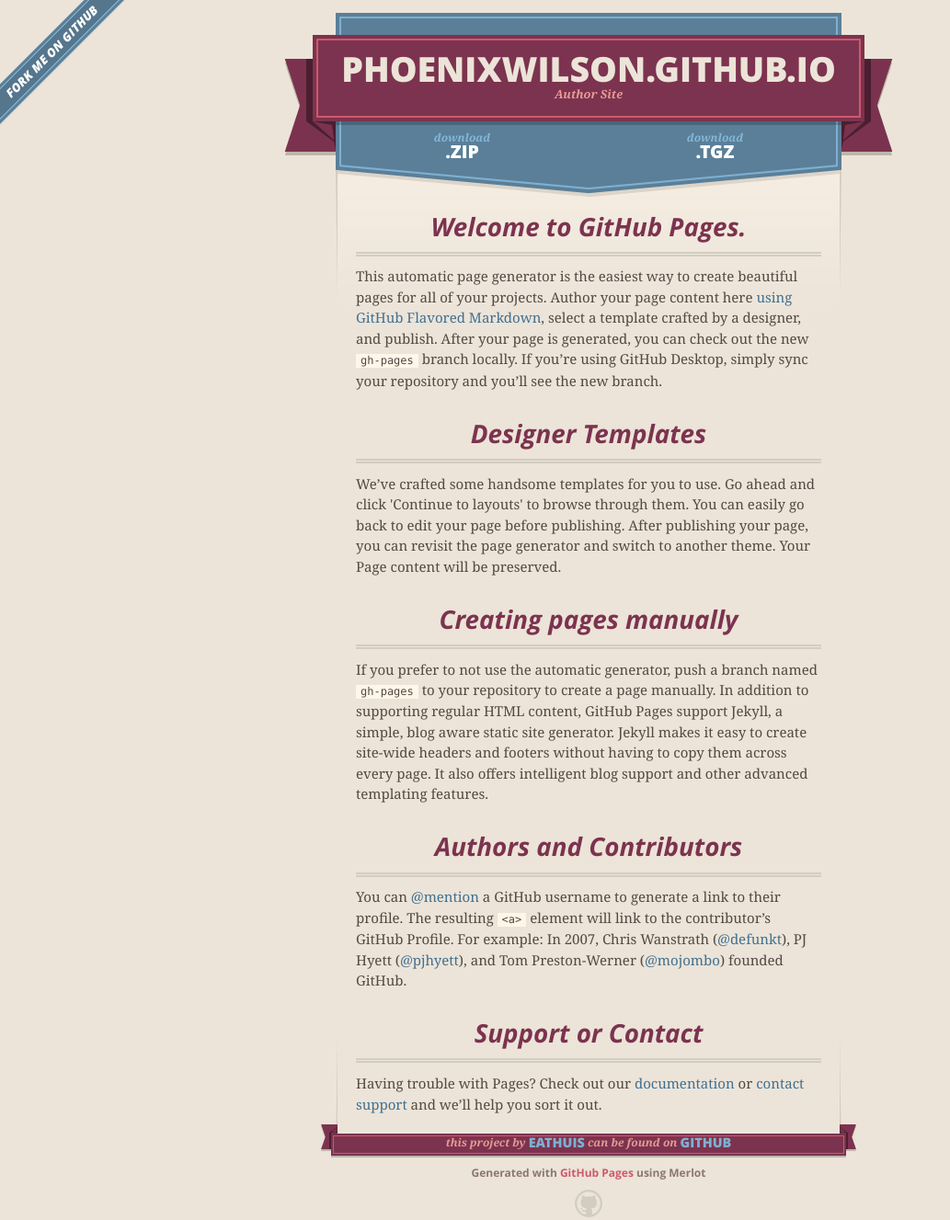
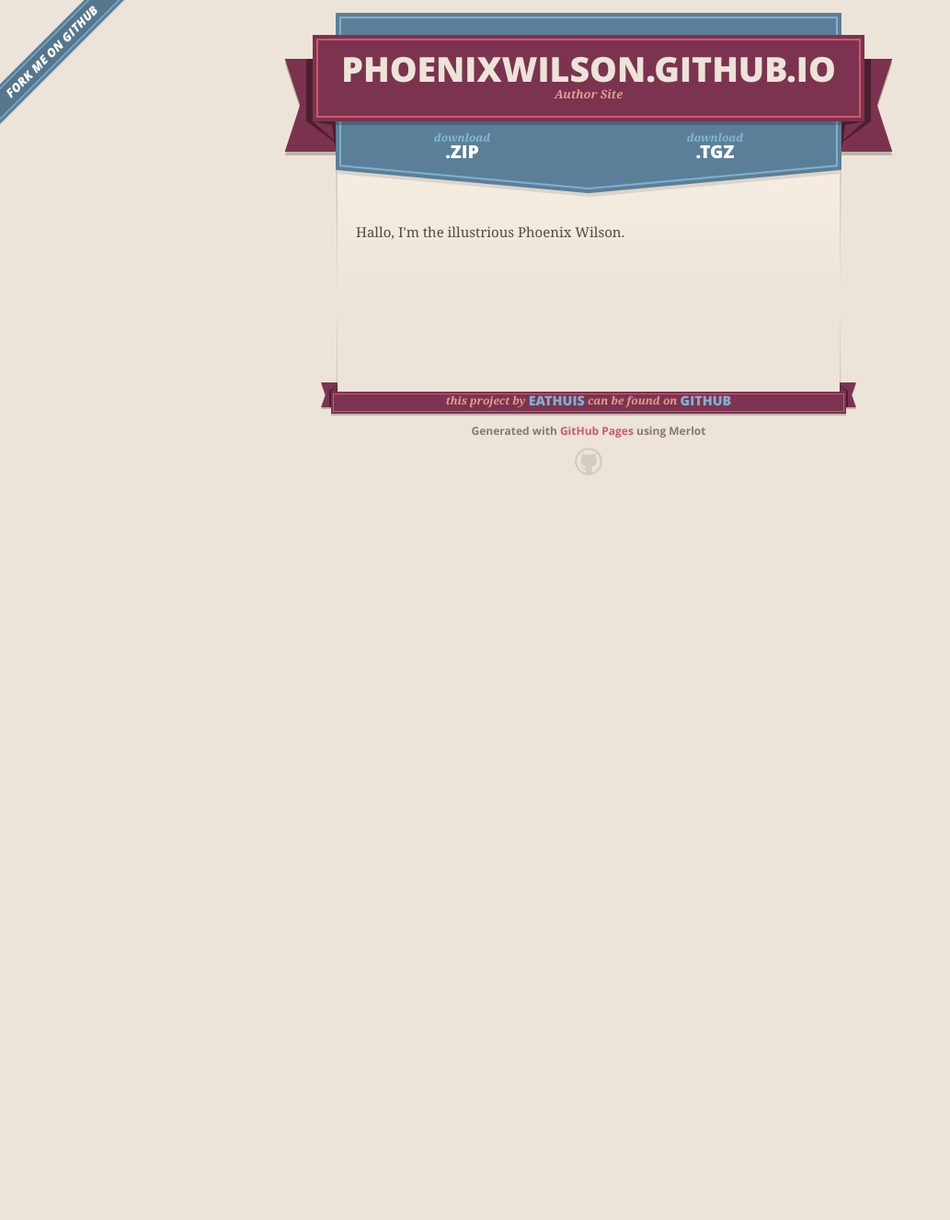
Before and after one commit to Eathuis/phoenixwilson, a plain HTML site: page index.html in a window 1280 px wide. Shown: the whole page at 92% size, without its empty margins (0-1033 px from the left). After the commit the page ends 800 px from the top, so only its background shows below. Drawn offline with nearby package versions, Linux system fonts and the light colour scheme.

```diff
--- a/index.html
+++ b/index.html
@@ -21,7 +21,7 @@
   </head>
 
   <body>
-    <a id="forkme_banner" href="https://github.com/Eathuis/phoenixwilson.github.io">View on GitHub</a>
+    <a id="forkme_banner" href="https://github.com/Eathuis/phoenixwilson">View on GitHub</a>
     <div class="shell">
 
       <header>
@@ -37,7 +37,7 @@
 
       <section id="downloads">
         <span class="inner">
-          <a href="https://github.com/Eathuis/phoenixwilson.github.io/zipball/master" class="zip"><em>download</em> .ZIP</a><a href="https://github.com/Eathuis/phoenixwilson.github.io/tarball/master" class="tgz"><em>download</em> .TGZ</a>
+          <a href="https://github.com/Eathuis/phoenixwilson/zipball/master" class="zip"><em>download</em> .ZIP</a><a href="https://github.com/Eathuis/phoenixwilson/tarball/master" class="tgz"><em>download</em> .TGZ</a>
         </span>
       </section>
 
@@ -46,36 +46,13 @@
 
 
       <section id="main_content">
-        <h3>
-<a id="welcome-to-github-pages" class="anchor" href="#welcome-to-github-pages" aria-hidden="true"><span class="octicon octicon-link"></span></a>Welcome to GitHub Pages.</h3>
-
-<p>This automatic page generator is the easiest way to create beautiful pages for all of your projects. Author your page content here <a href="https://guides.github.com/features/mastering-markdown/">using GitHub Flavored Markdown</a>, select a template crafted by a designer, and publish. After your page is generated, you can check out the new <code>gh-pages</code> branch locally. If you’re using GitHub Desktop, simply sync your repository and you’ll see the new branch.</p>
-
-<h3>
-<a id="designer-templates" class="anchor" href="#designer-templates" aria-hidden="true"><span class="octicon octicon-link"></span></a>Designer Templates</h3>
-
-<p>We’ve crafted some handsome templates for you to use. Go ahead and click 'Continue to layouts' to browse through them. You can easily go back to edit your page before publishing. After publishing your page, you can revisit the page generator and switch to another theme. Your Page content will be preserved.</p>
-
-<h3>
-<a id="creating-pages-manually" class="anchor" href="#creating-pages-manually" aria-hidden="true"><span class="octicon octicon-link"></span></a>Creating pages manually</h3>
-
-<p>If you prefer to not use the automatic generator, push a branch named <code>gh-pages</code> to your repository to create a page manually. In addition to supporting regular HTML content, GitHub Pages support Jekyll, a simple, blog aware static site generator. Jekyll makes it easy to create site-wide headers and footers without having to copy them across every page. It also offers intelligent blog support and other advanced templating features.</p>
-
-<h3>
-<a id="authors-and-contributors" class="anchor" href="#authors-and-contributors" aria-hidden="true"><span class="octicon octicon-link"></span></a>Authors and Contributors</h3>
-
-<p>You can <a href="https://github.com/blog/821" class="user-mention">@mention</a> a GitHub username to generate a link to their profile. The resulting <code>&lt;a&gt;</code> element will link to the contributor’s GitHub Profile. For example: In 2007, Chris Wanstrath (<a href="https://github.com/defunkt" class="user-mention">@defunkt</a>), PJ Hyett (<a href="https://github.com/pjhyett" class="user-mention">@pjhyett</a>), and Tom Preston-Werner (<a href="https://github.com/mojombo" class="user-mention">@mojombo</a>) founded GitHub.</p>
-
-<h3>
-<a id="support-or-contact" class="anchor" href="#support-or-contact" aria-hidden="true"><span class="octicon octicon-link"></span></a>Support or Contact</h3>
-
-<p>Having trouble with Pages? Check out our <a href="https://help.github.com/pages">documentation</a> or <a href="https://github.com/contact">contact support</a> and we’ll help you sort it out.</p>
+        <p>Hallo, I'm the illustrious Phoenix Wilson.</p>
       </section>
 
       <footer>
         <span class="ribbon-outer">
           <span class="ribbon-inner">
-            <p>this project by <a href="https://github.com/Eathuis">Eathuis</a> can be found on <a href="https://github.com/Eathuis/phoenixwilson.github.io">GitHub</a></p>
+            <p>this project by <a href="https://github.com/Eathuis">Eathuis</a> can be found on <a href="https://github.com/Eathuis/phoenixwilson">GitHub</a></p>
           </span>
           <span class="left-tail"></span>
           <span class="right-tail"></span>
```
Also changed, not shown: params.json (+1 -1 lines).
